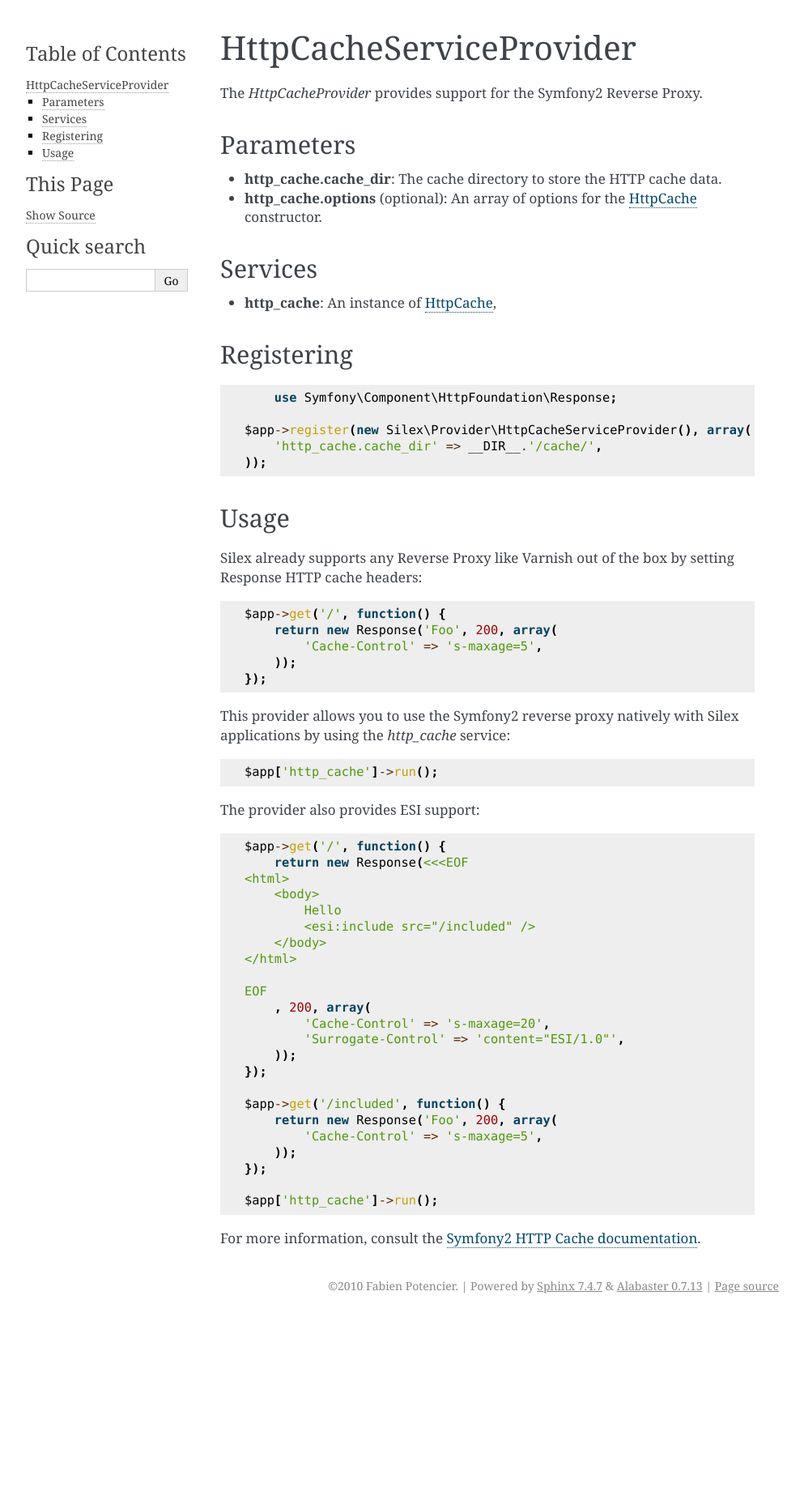
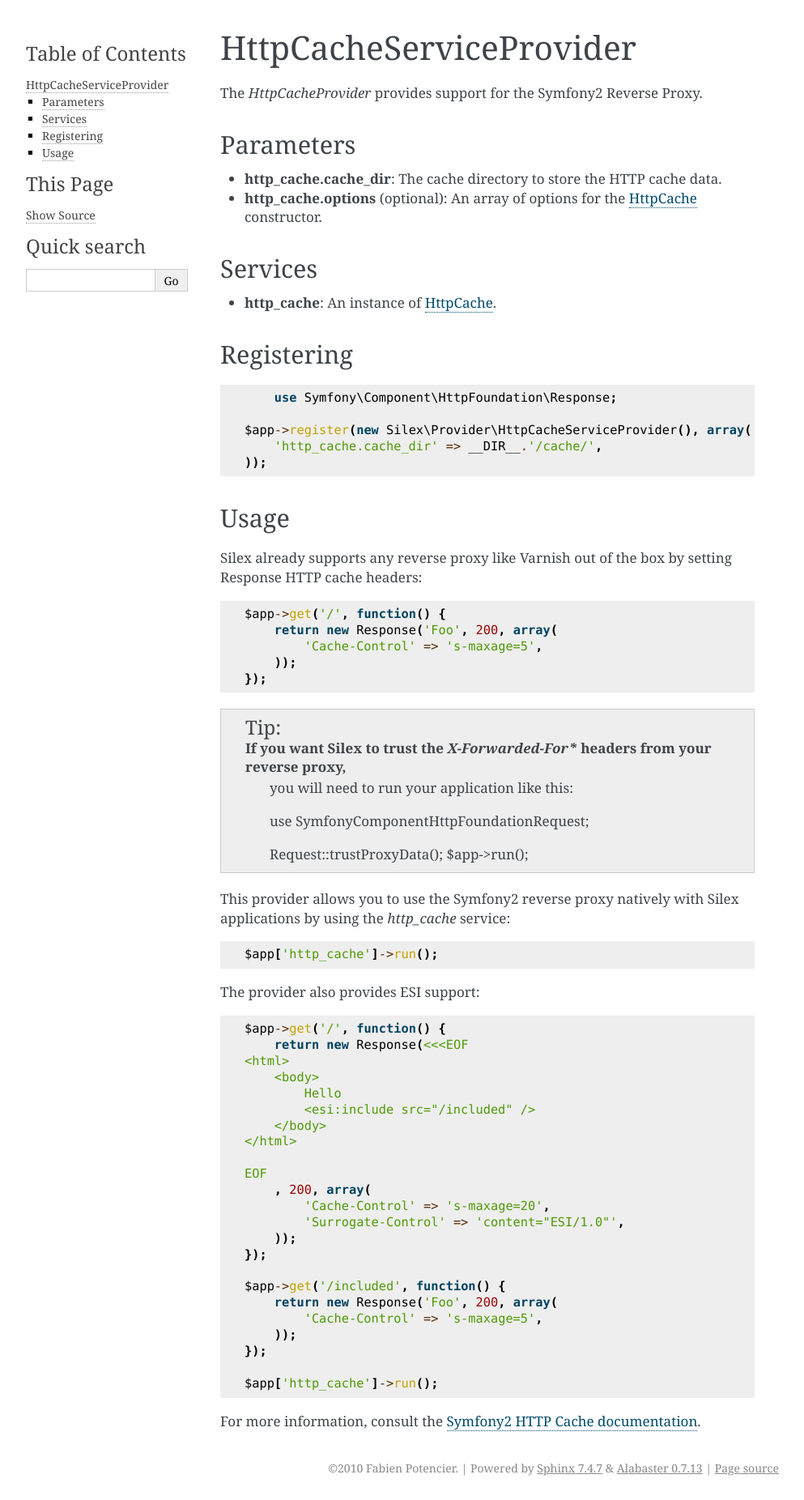
Before and after one commit to silexphp/Silex, a Sphinx documentation site: the page built from doc/providers/http_cache.rst, in a window 1280 px wide. Shown: the whole page at 81% size, without its empty margins (148-1141 px from the left). Built offline with Sphinx 7.4.7, drawn with Linux system fonts in a browser that asks for light colours; before the commit the page ends 1627 px from its top, so only the background shows below that.

Commit message:
Typos and note added for HTTP cache (to save users long journeys through the doc).

```diff
--- a/doc/providers/http_cache.rst
+++ b/doc/providers/http_cache.rst
@@ -16,7 +16,7 @@
 --------
 
 * **http_cache**: An instance of `HttpCache
-  <http://api.symfony.com/2.0/Symfony/Component/HttpKernel/HttpCache/HttpCache.html>`_,
+  <http://api.symfony.com/2.0/Symfony/Component/HttpKernel/HttpCache/HttpCache.html>`_.
 
 Registering
 -----------
@@ -32,7 +32,7 @@
 Usage
 -----
 
-Silex already supports any Reverse Proxy like Varnish out of the box by
+Silex already supports any reverse proxy like Varnish out of the box by
 setting Response HTTP cache headers::
 
     $app->get('/', function() {
@@ -40,6 +40,16 @@
             'Cache-Control' => 's-maxage=5',
         ));
     });
+
+.. tip::
+
+    If you want Silex to trust the `X-Forwarded-For*` headers from your reverse proxy,
+	you will need to run your application like this::
+
+        use Symfony\Component\HttpFoundation\Request;
+
+        Request::trustProxyData();
+        $app->run();
 
 This provider allows you to use the Symfony2 reverse proxy natively with
 Silex applications by using the `http_cache` service::
--- a/doc/usage.rst
+++ b/doc/usage.rst
@@ -60,7 +60,7 @@
 -------
 
 In Silex you define a route and the controller that is called when that
-route is matched
+route is matched.
 
 A route pattern consists of:
 
```
